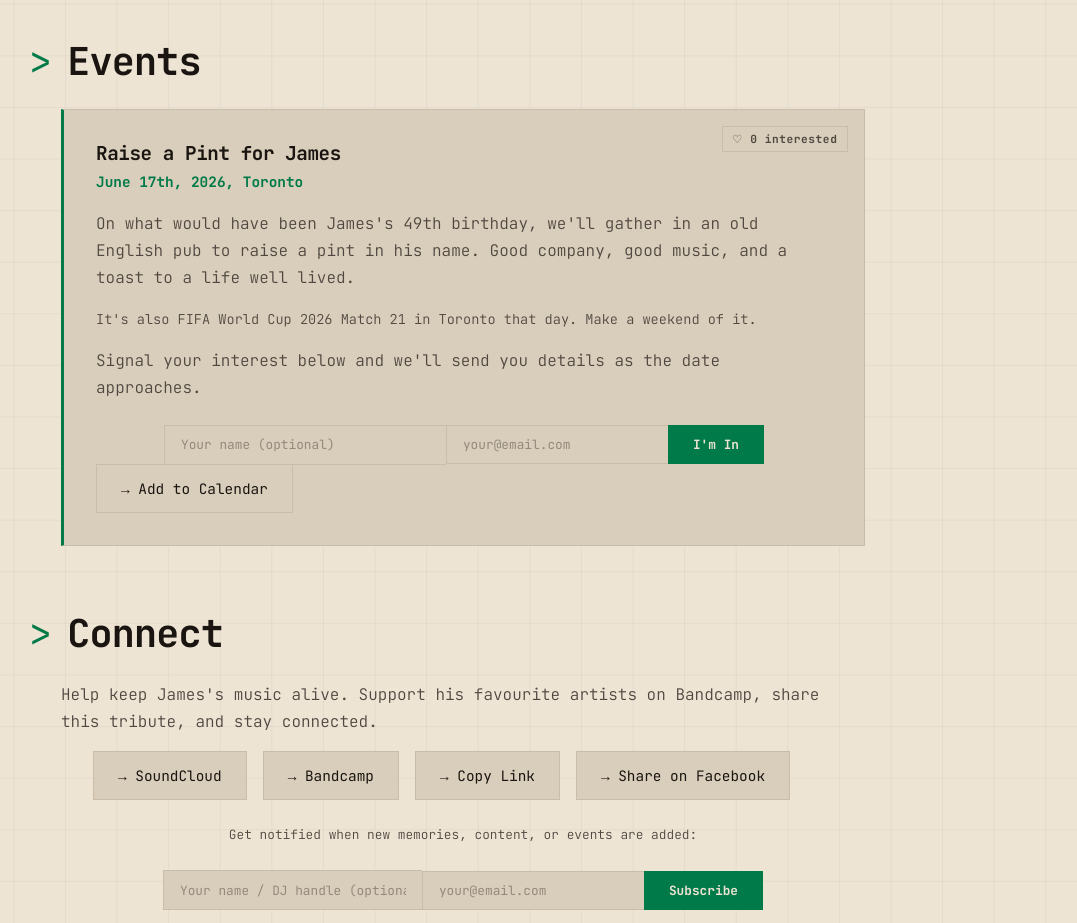
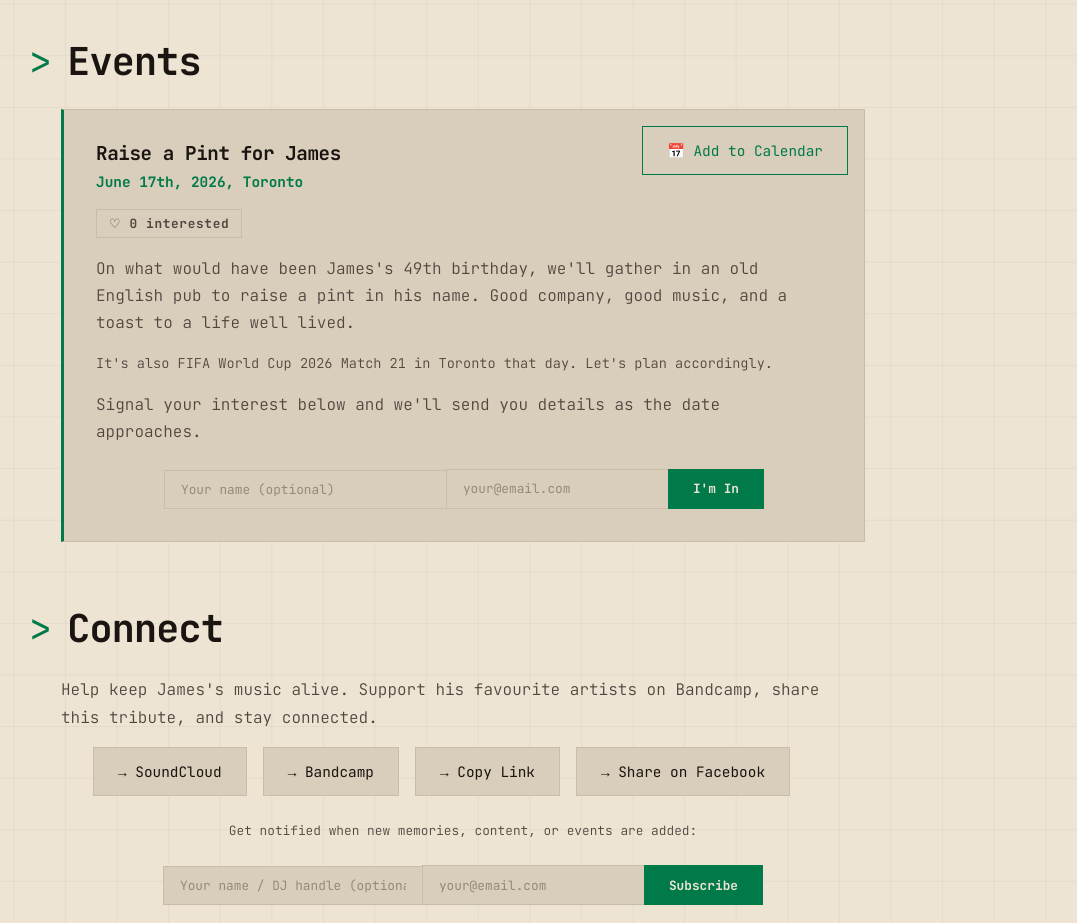
Before and after one commit to foxpress-design/listenable-music, a React (Vite) app: page / in a window 1280 px wide. Shown: the part 5620-6543 px from the top of the page, without its empty margins (193-1270 px from the left). Built offline with nearby package versions, Linux system fonts and the light colour scheme; no server answers.

Commit message:
Move Add to Calendar to top right, interested count below date
- Calendar button positioned absolute top-right of event card
- Interest count with heart moved below date as inline button
- Applied kv migration to production D1
- Cleaned up duplicate calendar button styles

```diff
--- a/src/App.css
+++ b/src/App.css
@@ -619,36 +619,44 @@
   position: relative;
 }
 
-.event-badge {
-  position: absolute;
-  top: 1rem;
-  right: 1rem;
-  background: var(--medium-gray);
+.event-interested {
+  display: inline-block;
+  background: none;
   border: 1px solid var(--light-gray);
   color: var(--text-secondary);
-  font-size: 0.7rem;
-  font-weight: 700;
-  padding: 0.3rem 0.6rem;
+  font-size: 0.8rem;
+  font-weight: 600;
+  padding: 0.3rem 0.75rem;
   letter-spacing: 0.05em;
   font-family: 'JetBrains Mono', monospace;
   cursor: pointer;
   transition: all 0.2s ease;
+  margin-bottom: 1rem;
 }
 
-.event-badge:hover {
+.event-interested:hover {
   border-color: var(--accent);
   color: var(--accent);
 }
 
-.event-badge-liked {
-  background: var(--accent);
+.event-interested-liked {
   border-color: var(--accent);
-  color: var(--black);
+  color: var(--accent);
 }
 
-.event-badge-liked:hover {
+.event-calendar-btn {
+  position: absolute;
+  top: 1rem;
+  right: 1rem;
+  margin-top: 0;
+  border-color: var(--accent);
+  color: var(--accent);
+  background: transparent;
+}
+
+.event-calendar-btn:hover {
+  background: var(--accent);
   color: var(--black);
-  opacity: 0.85;
 }
 
 .mobile-break {
--- a/src/pages/Home.jsx
+++ b/src/pages/Home.jsx
@@ -569,34 +569,34 @@ export default function Home() {
           <h2 className="section-title">Events</h2>
           <div className="section-content">
             <div className="event-card">
+              <a
+                href="https://calendar.google.com/calendar/render?action=TEMPLATE&text=Raise+a+Pint+for+James&dates=20260617T180000/20260617T230000&location=Toronto%2C+ON&details=James+Campbell%27s+49th+birthday.+We%27ll+gather+at+an+old+English+pub+to+raise+a+pint+in+his+name.+Venue+TBA.%0A%0Ahttps%3A%2F%2Flistenablemusic.ca%2F%23events"
+                className="link-button event-calendar-btn"
+                target="_blank"
+                rel="noopener noreferrer"
+              >
+                &#x1F4C5; Add to Calendar
+              </a>
+              <h3 className="event-title">Raise a Pint <br className="mobile-break" />for James</h3>
+              <p className="event-date">June 17th, 2026, Toronto</p>
               <button
-                className={`event-badge ${hasLiked ? 'event-badge-liked' : ''}`}
+                className={`event-interested ${hasLiked ? 'event-interested-liked' : ''}`}
                 onClick={toggleEventLike}
                 title={hasLiked ? 'Remove your interest' : 'Show your interest'}
               >
                 {hasLiked ? '\u2665' : '\u2661'} {eventInterest} interested
               </button>
-              <h3 className="event-title">Raise a Pint <br className="mobile-break" />for James</h3>
-              <p className="event-date">June 17th, 2026, Toronto</p>
               <p>
                 On what would have been James's 49th birthday, we'll gather in an old English pub to raise a pint in his name.
                 Good company, good music, and a toast to a life well lived.
               </p>
               <p className="event-note">
-                It's also FIFA World Cup 2026 Match 21 in Toronto that day. Make a weekend of it.
+                It's also FIFA World Cup 2026 Match 21 in Toronto that day. Let's plan accordingly.
               </p>
               <p>
                 Signal your interest below and we'll send you details as the date approaches.
               </p>
               <EventSignup onSignup={() => setEventInterest(prev => (prev || 0) + 1)} />
-              <a
-                href="https://calendar.google.com/calendar/render?action=TEMPLATE&text=Raise+a+Pint+for+James&dates=20260617T180000/20260617T230000&location=Toronto%2C+ON&details=James+Campbell%27s+49th+birthday.+We%27ll+gather+at+an+old+English+pub+to+raise+a+pint+in+his+name.+Venue+TBA.%0A%0Ahttps%3A%2F%2Flistenablemusic.ca%2F%23events"
-                className="link-button"
-                target="_blank"
-                rel="noopener noreferrer"
-              >
-                &rarr; Add to Calendar
-              </a>
             </div>
           </div>
         </section>
```
